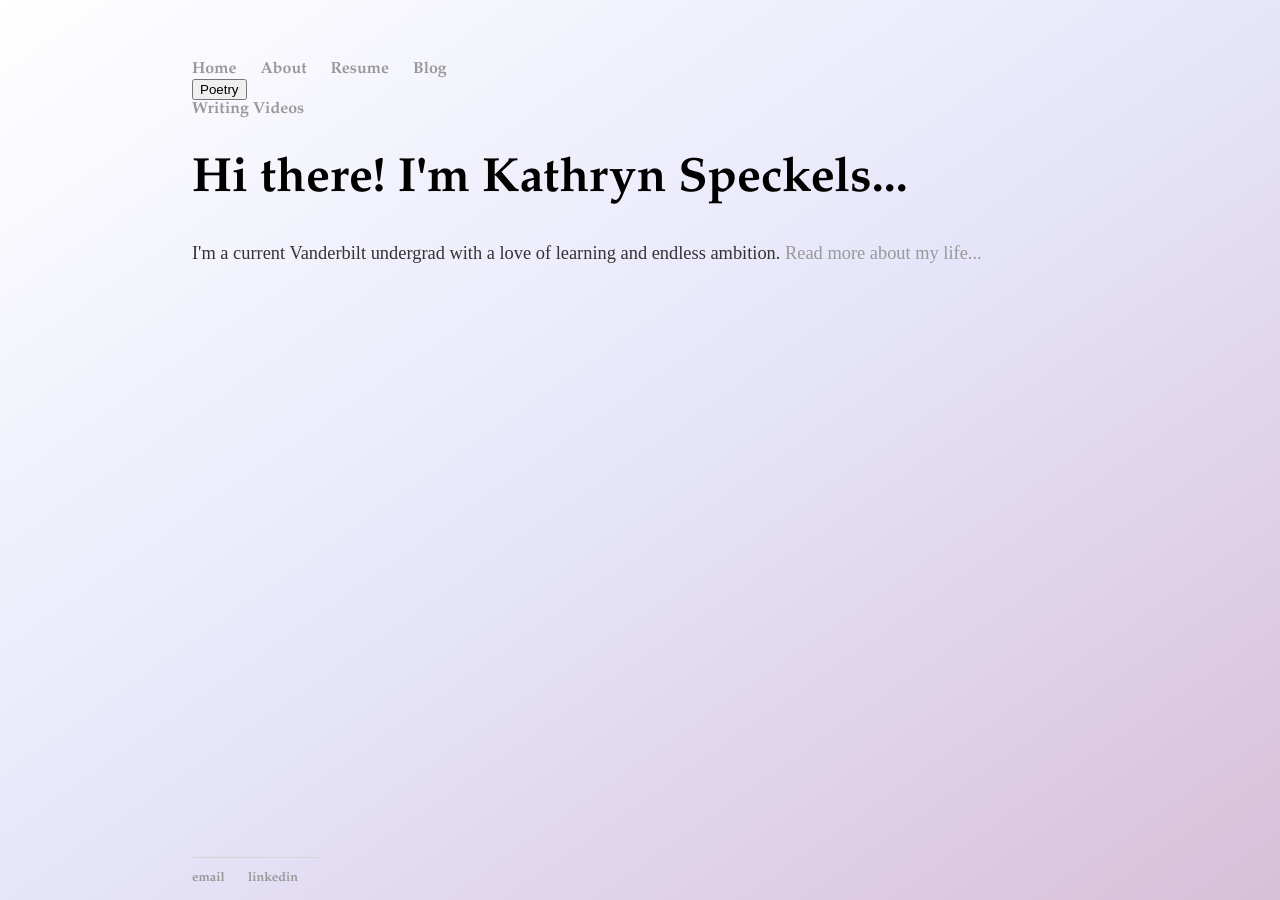
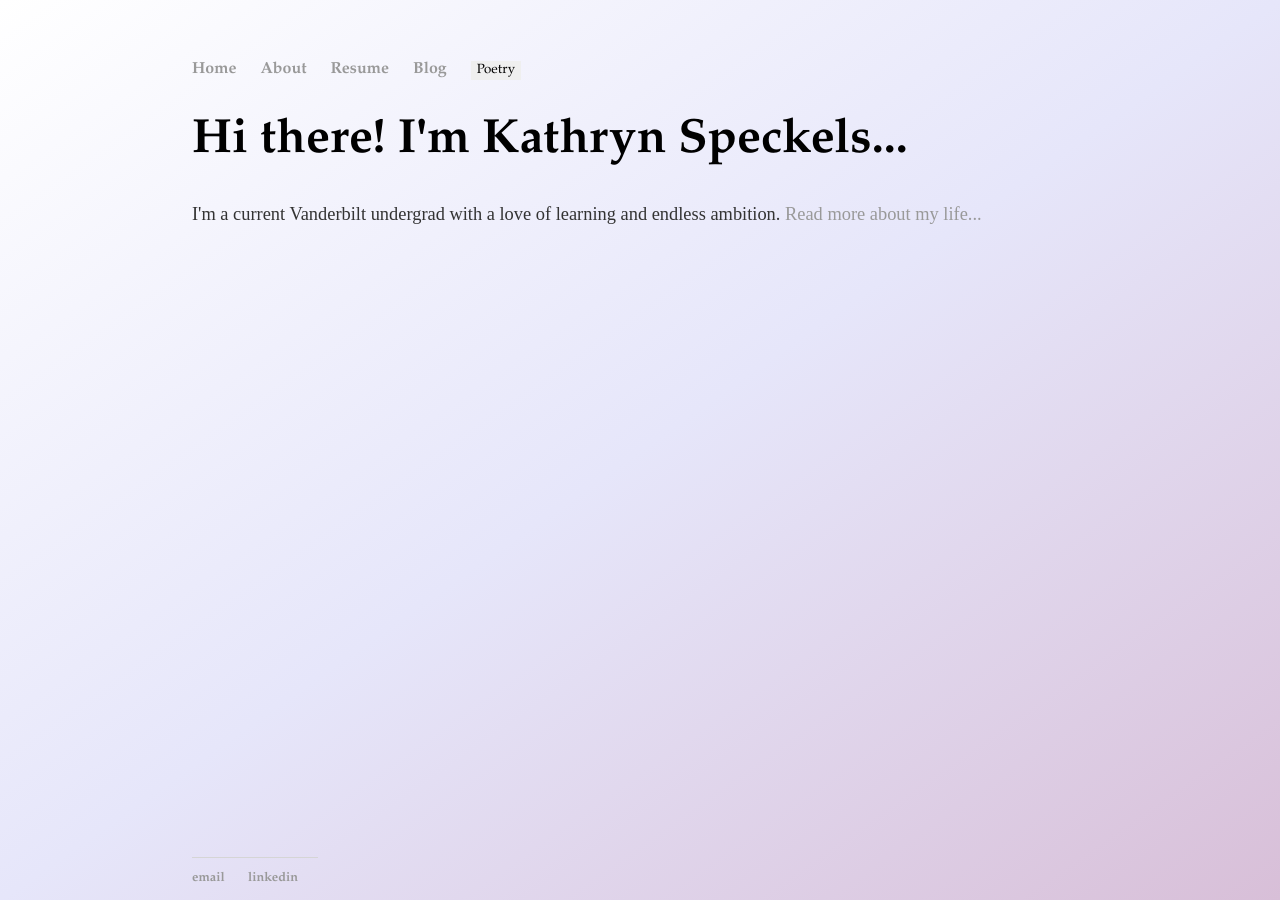
Before and after one commit to kspecks/kspecks.github.io, a Jekyll site: the page built from index.html, in a window 1280 px wide. Built offline with Jekyll 4.4.1, drawn with Linux system fonts in a browser that asks for light colours.

Commit message:
Update main.css

```diff
--- a/css/main.css
+++ b/css/main.css
@@ -45,7 +45,7 @@
 }
 
 /* Dropdown Button */
-ul.dropbtn {
+.dropbtn {
     font-family:'Garamond', 'Helvetica', 'Sans-Serif';
     background-color: none;
     border: none;
@@ -53,32 +53,31 @@
 }
 
 /* The container <div> - needed to position the dropdown content */
-ul.dropdown {
+.dropdown {
     position: relative;
     display: inline-block;
 }
 
 /* Dropdown Content (Hidden by Default) */
-ul.dropdown-content {
+.dropdown-content {
     display: none;
     position: absolute;
     background-color: lavender;
 }
 
 /* Links inside the dropdown */
-ul.dropdown-content a {
+.dropdown-content a {
     color: black;
     padding: 12px 16px;
     text-decoration: none;
     display: block;
 }
 
-
-ul.dropdown-content a:hover {
+.dropdown-content a:hover {
     background-color: white
 }
 
 /* Show the dropdown menu on hover */
-ul.dropdown:hover .dropdown-content {
+.dropdown:hover .dropdown-content {
     display: block;
 }
```
